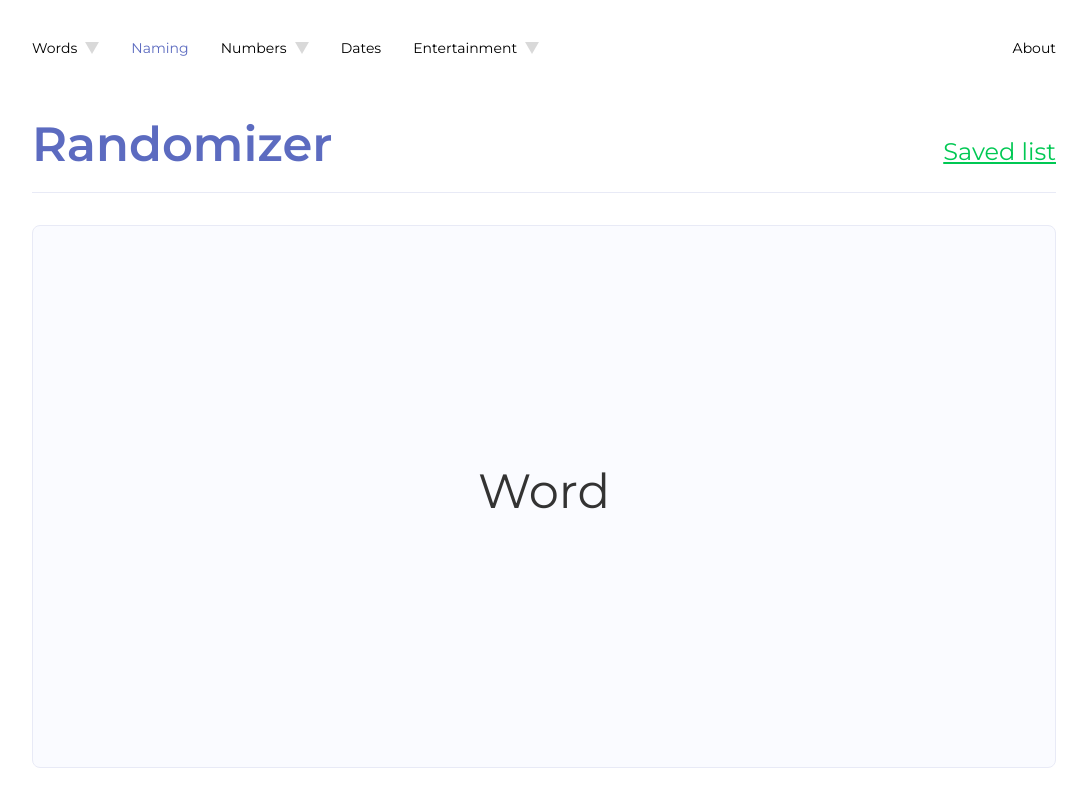
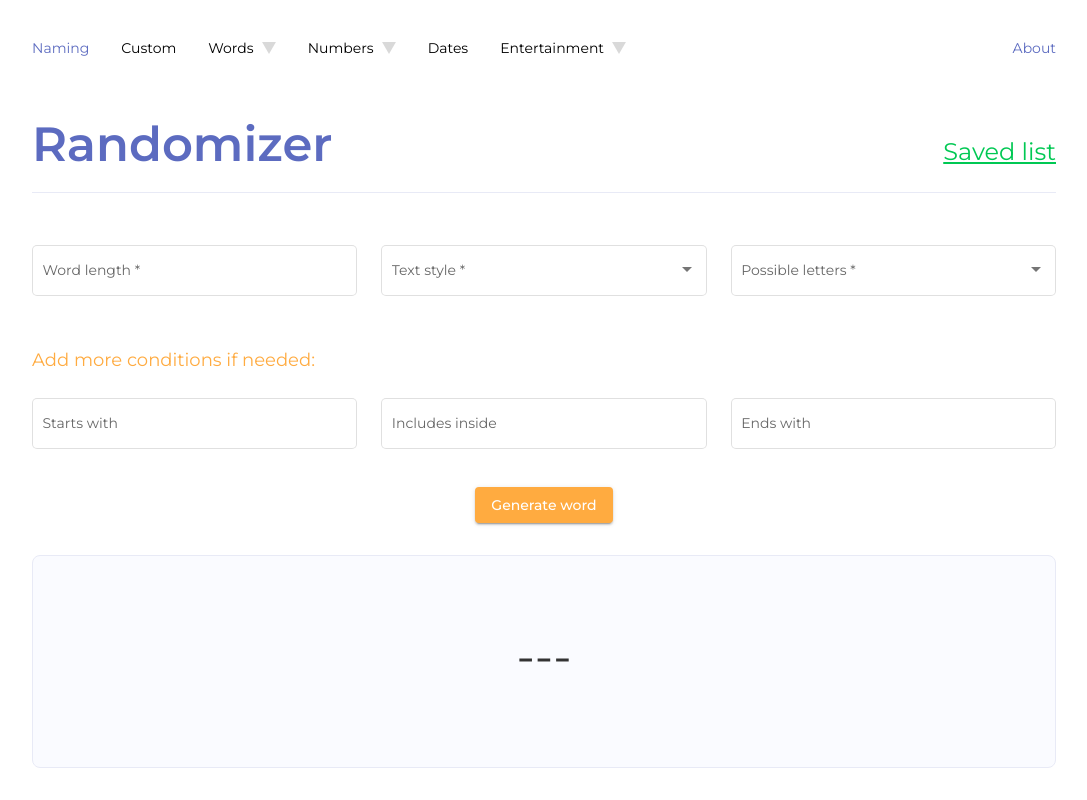
Before and after one commit to zoroMari/randomizer, an Angular app: page /naming in a window 1280 px wide. Shown: the whole page, without its empty margins (96-1183 px from the left). Built offline with nearby package versions, Linux system fonts and the light colour scheme.

Commit message:
Filter (#1)
finished structure of filter, added routing

```diff
--- /dev/null
+++ b/src/app/app-routing.module.ts
@@ -0,0 +1,24 @@
+import { NgModule } from "@angular/core";
+import { Route, RouterModule } from "@angular/router";
+import { NamingComponent } from "./pages/naming/naming-component";
+
+const routes: Route[] = [
+  { path: '', component: NamingComponent},
+  {
+    path: 'naming',
+    loadChildren: () => import('./pages/naming/naming.module').then(m => m.NamingModule),
+  },
+  { path: '*', redirectTo: '' },
+]
+
+@NgModule({
+  imports: [
+    RouterModule.forRoot(routes),
+  ],
+  exports: [
+    RouterModule,
+  ]
+})
+export class AppRoutingModule {
+
+}
--- a/src/app/app.component.html
+++ b/src/app/app.component.html
@@ -1,4 +1,6 @@
 <app-navigation></app-navigation>
 <app-title></app-title>
 
+<router-outlet></router-outlet>
+
 <app-word-generated></app-word-generated>
--- a/src/app/app.module.ts
+++ b/src/app/app.module.ts
@@ -7,6 +7,8 @@ import { AppComponent } from './app.component';
 import { NavigationComponent } from './navigation/navigation.component';
 import { TitleComponent } from './title/title.component';
 import { WordGeneratedComponent } from './word-generated/word-generated.component';
+import { ReactiveFormsModule } from '@angular/forms';
+import { AppRoutingModule } from './app-routing.module';
 
 @NgModule({
   declarations: [
@@ -19,6 +21,8 @@ import { WordGeneratedComponent } from './word-generated/word-generated.componen
     BrowserModule,
     BrowserAnimationsModule,
     MaterialModule,
+    ReactiveFormsModule,
+    AppRoutingModule,
   ],
   providers: [],
   bootstrap: [AppComponent]
--- a/src/app/navigation/navigation.component.html
+++ b/src/app/navigation/navigation.component.html
@@ -1,10 +1,11 @@
 <nav class="menu">
   <ul class="menu__list  menu__list_left">
+    <li>Naming</li>
+    <li>Custom</li>
     <li>
       Words
       <img src="../../assets/arrow.svg" alt="arrow">
     </li>
-    <li>Naming</li>
     <li>
       Numbers
       <img src="../../assets/arrow.svg" alt="arrow">
--- a/src/app/navigation/navigation.component.sass
+++ b/src/app/navigation/navigation.component.sass
@@ -21,5 +21,5 @@
     li:not(:last-of-type)
       margin-right: $large-spacing
 
-    li:nth-of-type(2)
+    li:nth-of-type(1)
       color: $primary-main-color
--- /dev/null
+++ b/src/app/pages/naming/naming-component.html
@@ -0,0 +1,65 @@
+<form [formGroup]="form">
+  <div class="formLine formLine_1">
+    <mat-form-field appearance="outline">
+      <mat-label>Word length</mat-label>
+      <input matInput formControlName="length" type="number" min="1">
+    </mat-form-field>
+
+    <mat-form-field appearance="outline">
+      <mat-label>Text style</mat-label>
+      <mat-select formControlName="style">
+        <mat-option
+          *ngFor="let style of styleList"
+          value="style"
+        >
+          {{ style }}
+        </mat-option>
+      </mat-select>
+    </mat-form-field>
+
+    <mat-form-field appearance="outline">
+      <mat-label>Possible letters</mat-label>
+      <mat-select
+        formControlName="letters"
+        multiple
+      >
+        <mat-option
+          *ngFor="let letter of letterList"
+          value="letter"
+        >
+          {{ letter }}
+        </mat-option>
+      </mat-select>
+    </mat-form-field>
+  </div>
+
+  <div class="moreConditions">
+    <p class="title">Add more conditions if needed:</p>
+
+    <div class="formLine formLine_2">
+      <mat-form-field appearance="outline">
+        <mat-label>Starts with</mat-label>
+        <input matInput formControlName="starts">
+      </mat-form-field>
+
+      <mat-form-field appearance="outline">
+        <mat-label>Includes inside</mat-label>
+        <input matInput formControlName="includes">
+      </mat-form-field>
+
+      <mat-form-field appearance="outline">
+        <mat-label>Ends with</mat-label>
+        <input matInput formControlName="ends">
+      </mat-form-field>
+    </div>
+  </div>
+
+  <button
+    class="sybmitButton"
+    type="submit"
+    mat-raised-button
+    color="accent"
+  >
+    Generate word
+  </button>
+</form>
--- /dev/null
+++ b/src/app/pages/naming/naming-component.sass
@@ -0,0 +1,38 @@
+@import '../../shared/fonts'
+@import '../../shared/spacing'
+@import '../../shared/colors'
+@import '../../shared/variables'
+
+
+form
+  display: flex
+  flex-direction: column
+  align-items: center
+  padding: $regular-spacing 0px 0px 0px
+
+  .formLine
+    display: flex
+    width: 100%
+
+    mat-form-field
+      width: 100%
+
+      &:not(:last-of-type)
+        margin-right: $medium-spacing
+
+  .moreConditions
+    display: flex
+    width: 100%
+    flex-direction: column
+    margin-top: $large-spacing
+
+    .title
+      font-size: $regular-medium-font
+      margin-bottom: $medium-spacing
+      color: $accent-color
+      display: flex
+      width: 100%
+
+  .sybmitButton
+    @include button-text
+    margin: $regular-spacing 0px $large-spacing 0px
--- /dev/null
+++ b/src/app/pages/naming/naming-component.ts
@@ -0,0 +1,28 @@
+import { Component, OnInit } from "@angular/core";
+import { FormControl, FormGroup, NgForm, Validators } from "@angular/forms";
+
+@Component({
+  selector: 'app-naming',
+  templateUrl: './naming-component.html',
+  styleUrls: ['./naming-component.sass'],
+})
+export class NamingComponent implements OnInit {
+  public letterList: string[] = ['a', 'b', 'c'];
+  public styleList: string[] = ['capital', 'fisrt capital', 'normal'];
+  public form!: FormGroup;
+
+  ngOnInit() {
+    this._formInitialization();
+  }
+
+  private _formInitialization() {
+    this.form = new FormGroup({
+      length: new FormControl('', Validators.required),
+      style: new FormControl(this.styleList[0], Validators.required),
+      letters: new FormControl('', Validators.required),
+      starts: new FormControl(''),
+      includes: new FormControl(''),
+      ends: new FormControl(''),
+    })
+  }
+}
--- a/src/app/word-generated/word-generated.component.html
+++ b/src/app/word-generated/word-generated.component.html
@@ -1,3 +1,3 @@
 <section class="wordSection">
-  <p class="wordSection__text">Word</p>
+  <p class="wordSection__text">---</p>
 </section>
```
Also changed, not shown: src/app/material.module.ts (+9 -0 lines), src/app/pages/naming/naming.module.ts (added, +20 -0 lines), src/app/shared/shared-modules.module.ts (added, +21 -0 lines).
